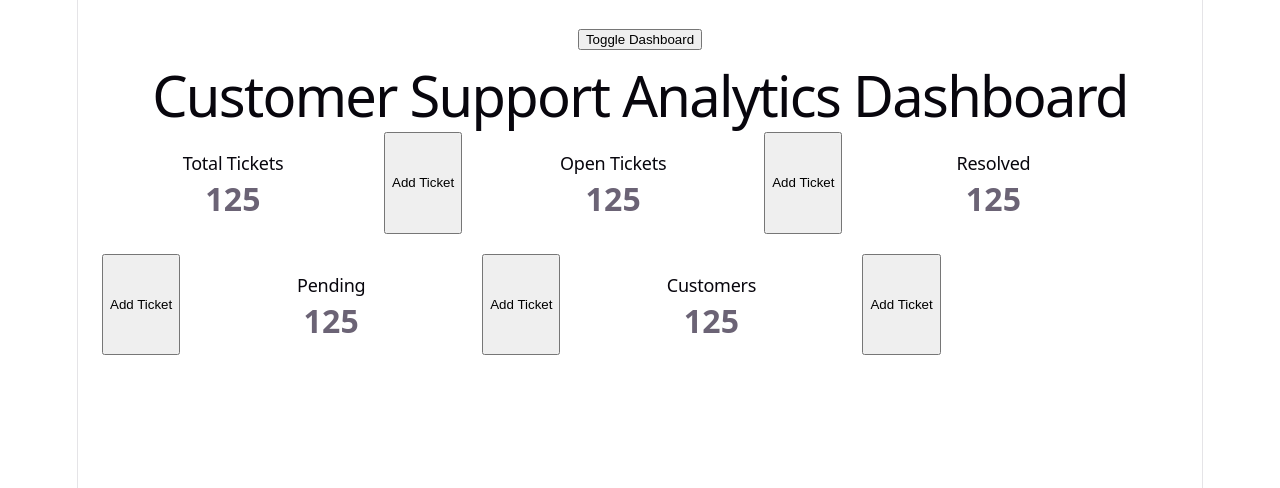
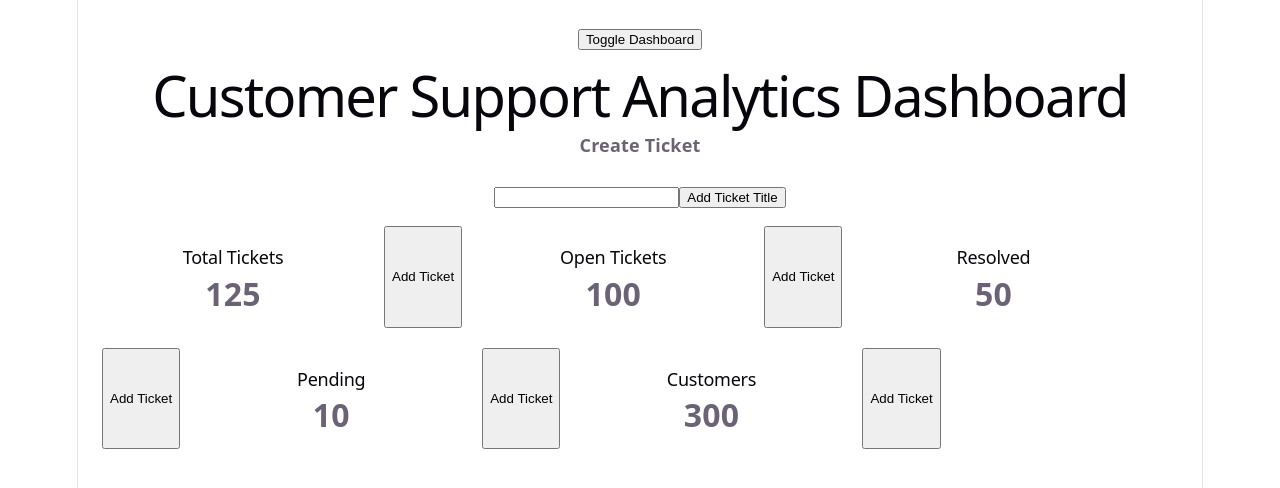
Before and after one commit to Mikita1012/customer-support-analytics-dashboard, a React (Vite) app: page / in a window 1280 px wide. Shown: the top 488 px of the page. Built offline with nearby package versions, Linux system fonts and the light colour scheme.

Commit message:
Day 8 - Implement ticket form with controlled inputs and dynamic rendering

```diff
--- a/src/App.jsx
+++ b/src/App.jsx
@@ -7,7 +7,9 @@ import MetricCard from "./components/MetricCard";
 
 function App() {
   const [ticketCount, setTicketCount] = useState(125);
-  const[showDashboard, setShowDashboard] = useState(true);
+  const [showDashboard, setShowDashboard] = useState(true);
+  const [ticketTitle, setTicketTitle] = useState("");
+  const [tickets, setTickets] = useState([]);
 
   const metrics = [
     {
@@ -33,42 +35,60 @@ function App() {
       value: 300,
     },
   ];
+
+  const handleAddTicket = () => {
+    if (ticketTitle.trim() === "") {
+      return;
+    }
+
+    setTickets([...tickets, ticketTitle]);
+    setTicketTitle("");
+    setTicketCount((prev) => prev + 1);
+  };
   return (
     <div className="dashboard">
       <button onClick={() => setShowDashboard(!showDashboard)}>
         Toggle Dashboard
       </button>
       <h1>Customer Support Analytics Dashboard</h1>
-      {/* <div className='dashboard-cards'>
-        <MetricCard
-        title="Total Tickets"
-        value={125}
+
+      <h4>Create Ticket</h4>
+      <input
+        type="text"
+        value={ticketTitle}
+        onChange={(e) => setTicketTitle(e.target.value)}
       />
-      <MetricCard
-        title="Open Tickets"
-        value={50}
-      />
-      <MetricCard
-        title="Resolved"
-        value={75}
-      />
-      <MetricCard
-        title="Customers"
-        value={300}
-      />
-      </div> */}
-      {
-      showDashboard ? (
+      <button onClick={handleAddTicket}>Add Ticket Title</button>
+
+      {/* <ul>
+        {
+          tickets.map((title, index) => (
+            <li key={index}>{title}</li>
+          ))
+        }
+      </ul> */}
+      {/* OR BELOW */}
+      <ul>
+        {tickets.map((title, index) => {
+          return <li key={index}>{title}</li>;
+        })}
+      </ul>
+
+      {showDashboard ? (
         <div className="dashboard-cards">
-          {
-          metrics.map((metric, index) => (
+          {metrics.map((metric, index) => (
             <>
-            <MetricCard key={index} title={metric.title} value={ticketCount}  //For every metric inside metrics array create one MetricCard
-          />
-          <button onClick={() => setTicketCount(ticketCount+1)}>
-            Add Ticket
-          </button>
-          </>
+              <MetricCard
+                key={index}
+                title={metric.title}
+                value={
+                  metric.title === "Total Tickets" ? ticketCount : metric.value
+                } //For every metric inside metrics array create one MetricCard
+              />
+              <button onClick={() => setTicketCount((prev) => prev + 1)}>
+                Add Ticket
+              </button>
+            </>
           ))}
         </div>
       ) : (
```
Also changed, not shown: 1 other file (tests, documents, lock files or other folders).
